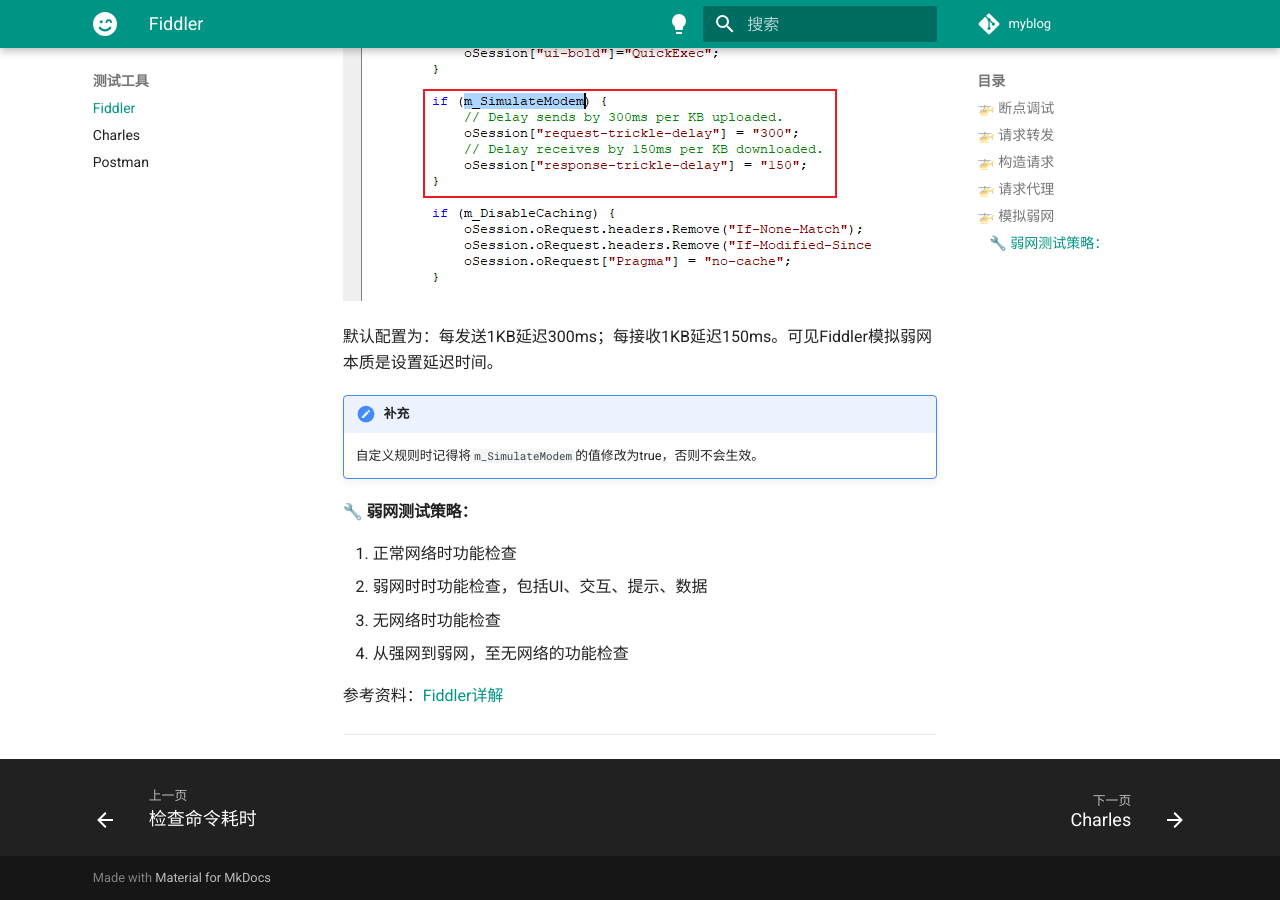
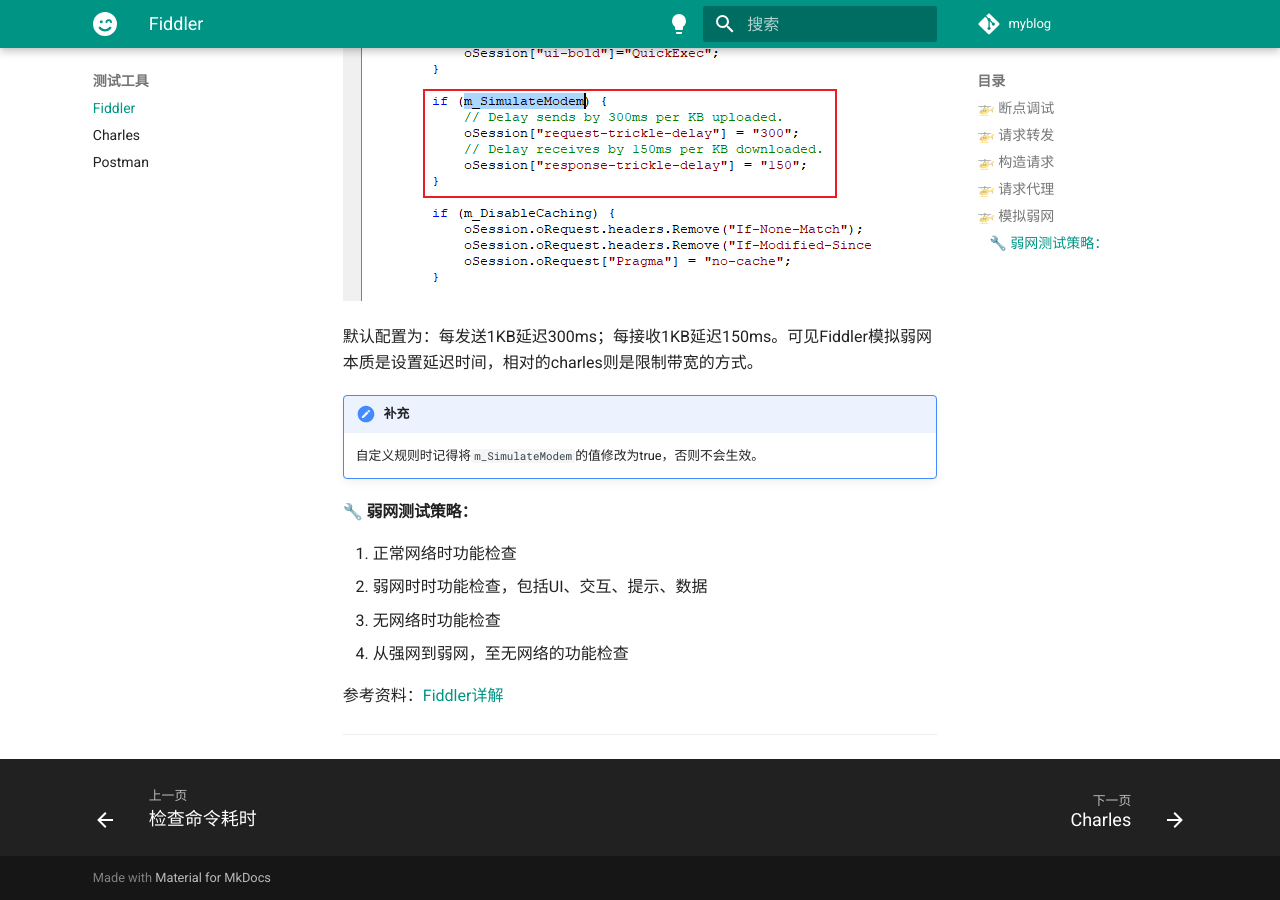
Before and after one commit to Jork-S-B/Jork-S-B.github.io, an MkDocs documentation site: the page built from docs/utils/fiddler_notes.md, in a window 1280 px wide and 900 px high, scrolled down 3633 px. Built offline with MkDocs 1.6.1 and Material for MkDocs 9.7.7, drawn with Linux system fonts in a browser that asks for light colours; comment, search, counter and statistics services are not loaded.

Commit message:
修改了一些格式

```diff
--- a/docs/utils/fiddler_notes.md
+++ b/docs/utils/fiddler_notes.md
@@ -76,7 +74,7 @@
 
 ![img.png](image/m_SimulateModem.png)
 
-默认配置为：每发送1KB延迟300ms；每接收1KB延迟150ms。可见Fiddler模拟弱网本质是设置延迟时间。
+默认配置为：每发送1KB延迟300ms；每接收1KB延迟150ms。可见Fiddler模拟弱网本质是设置延迟时间，相对的charles则是限制带宽的方式。
 
 !!!note "补充"
 
```
Also changed, not shown: other parts of docs/utils/fiddler_notes.md (+0 -2 lines), docs/python/app/mumu_sim.md (+4 -3 lines), docs/python/closure.md (+1 -1 lines), docs/utils/charles_notes.md (+1 -1 lines), 3 other files.
